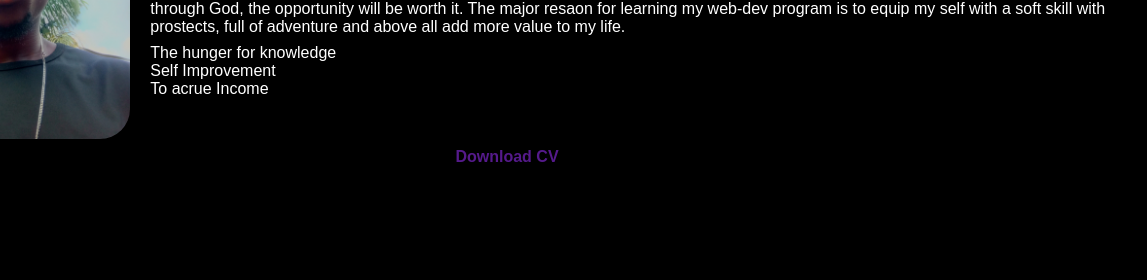
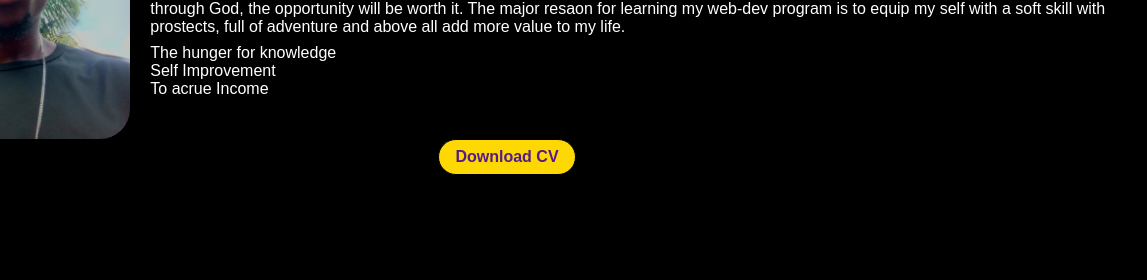
Before and after one commit to samuelcool024/ETTP-Personal-Project, a plain HTML site: page CSS persnal project files/html/index.html in a window 1280 px wide. Shown: the part 1280-1560 px from the top of the page, 133-1280 px from the left. Drawn offline with Linux system fonts and the light colour scheme.

Commit message:
html css about-section ancor tag button style and linking to project-section

```diff
--- a/CSS persnal project files/css/index.css
+++ b/CSS persnal project files/css/index.css
@@ -204,6 +204,19 @@ header nav .mobile-dropdown a:hover {
     padding-bottom: 0.5rem;
 }
 
+.about-section a {
+    background-color: rgb(254, 216, 3);
+    border-radius: 50px;
+    padding: 0.5rem 1rem;
+
+}
+
+.about-section a:hover {
+    transform: scale(1.1);
+    transition: 0.5s ease-in-out;
+    color: white;
+}
+
 
 
 ul.skills-list > li {
```
